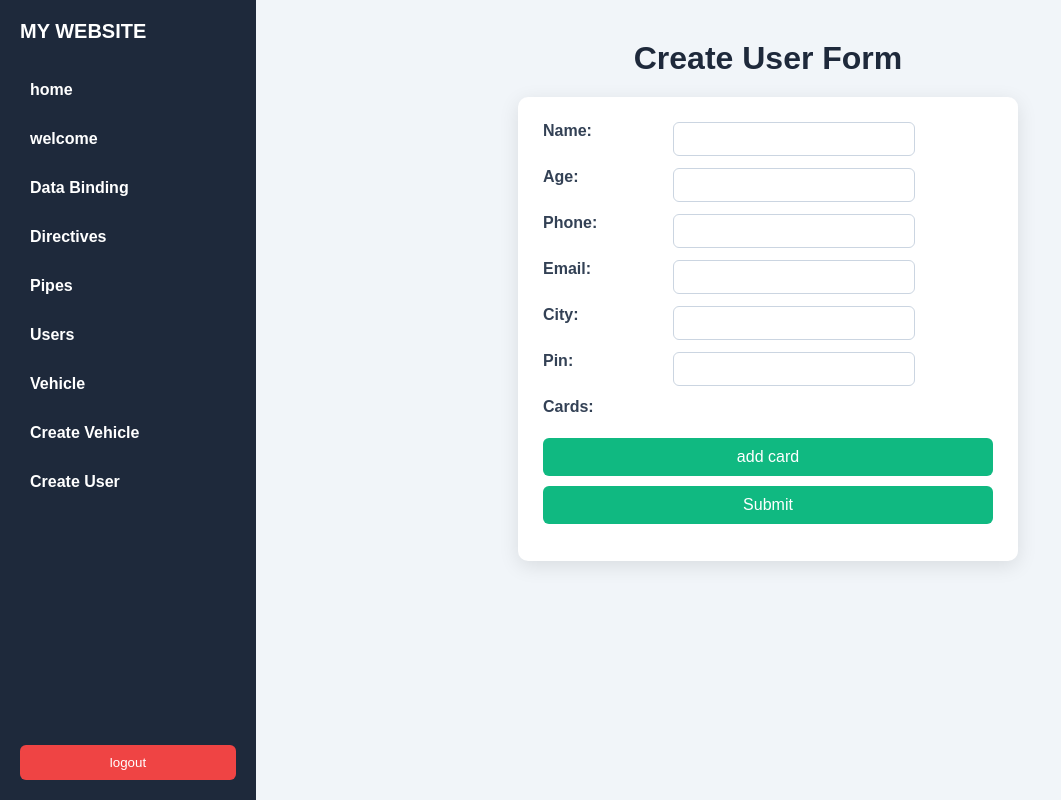
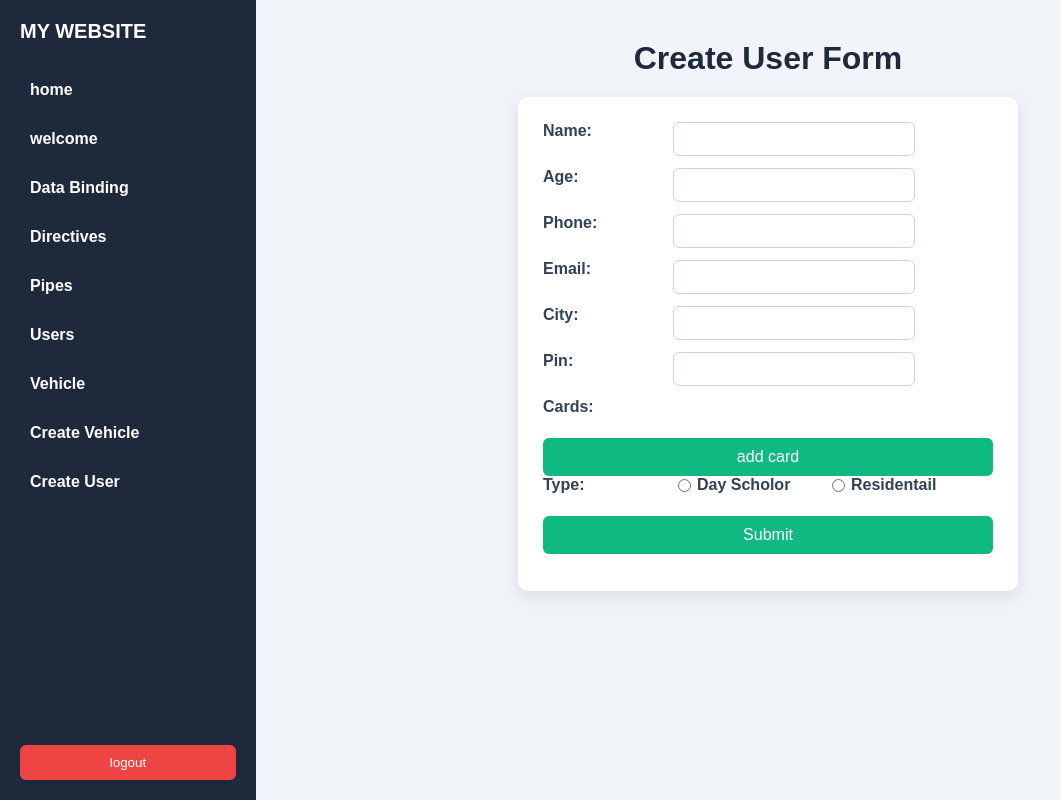
Before and after one commit to Akhilg3m/my-app-apr26, an Angular app: page /dashboard/create-user in a window 1280 px wide. Shown: the whole page, without its empty margins (0-1061 px from the left). Built offline with nearby package versions, Linux system fonts and the light colour scheme; sample sign-in values are in the browser's storage.

Commit message:
dynamic form

```diff
--- a/src/app/create-user/create-user.component.html
+++ b/src/app/create-user/create-user.component.html
@@ -60,7 +60,24 @@
 
     </div>
 
+    <label for="">Type:</label>
+    <input type="radio" name="type" value="dayScholor" formControlName="type">
+    <label for="">Day Scholor</label>
+    <input type="radio" name="type" value="residential" formControlName="type">
+    <label for="">Residentail</label>
+    <br>
 
+    <div *ngIf="userForm.get('type')?.value == 'dayScholor'">
+        <label for="">Bes Fee:</label>
+        <input type="number" formControlName="busFee">
+        <br>
+    </div>
+
+    <div *ngIf="userForm.get('type')?.value == 'residential'">
+        <label for="">Hostel Fee:</label>
+        <input type="number" formControlName="hostelFee">
+        <br>
+    </div>
     <input type="submit">
 
 </form>
--- a/src/app/create-user/create-user.component.ts
+++ b/src/app/create-user/create-user.component.ts
@@ -17,7 +17,10 @@
       city: new FormControl(),
       pin: new FormControl(),
     }),
-    cards: new FormArray([])
+    cards: new FormArray([]),
+    type: new FormControl(),
+    busFee: new FormControl(),
+    hostelFee: new FormControl(),
   })
 
   get cardsFormArray(){
```
